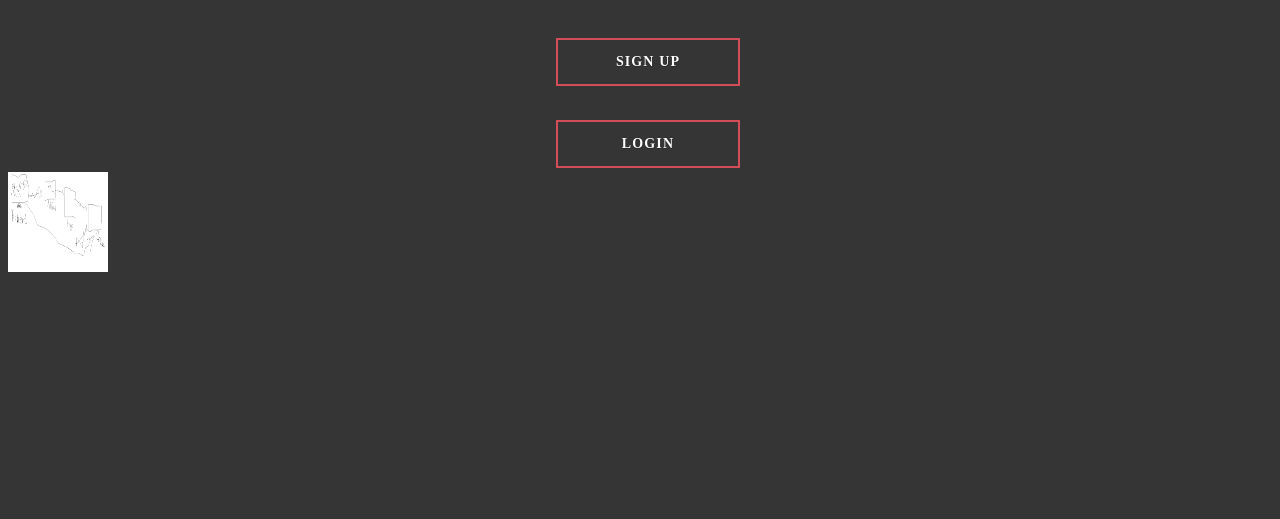
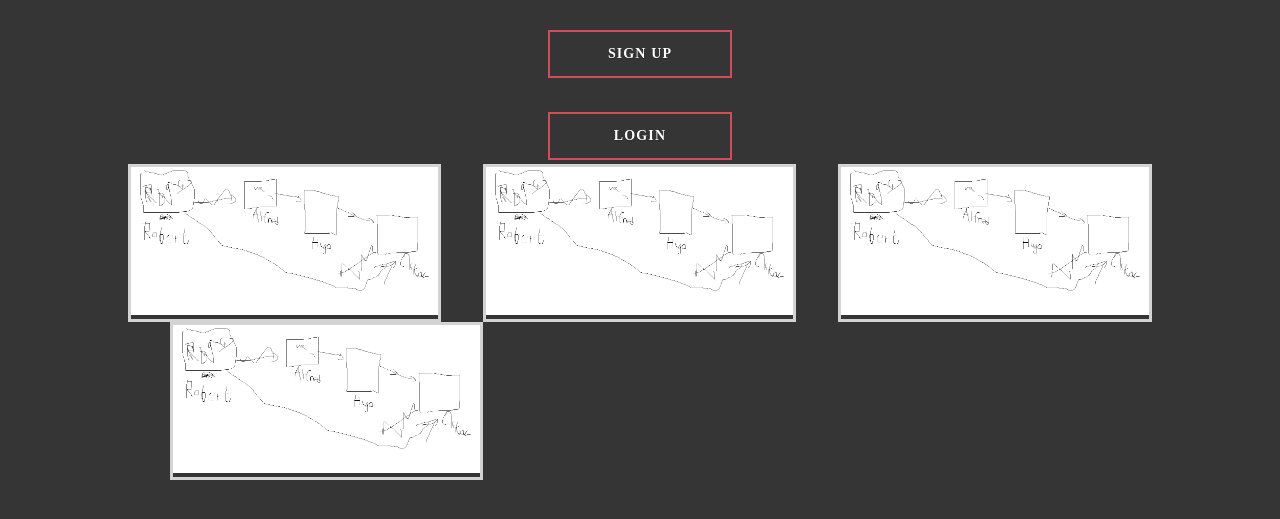
Before and after one commit to Hugsim/GitGud, a PHP site: page /home.html in a window 1280 px wide. Shown: the top 519 px of the page. Run offline with PHP 8.4, Linux system fonts and the light colour scheme.

Commit message:
Stylesheetförändringar

```diff
--- a/home.html
+++ b/home.html
@@ -14,6 +14,15 @@
         <div class="image">
             <img src="images/bH729k.png"/>
         </div>
+        <div class="image">
+            <img src="images/bH729k.png"/>
+        </div>
+        <div class="image">
+            <img src="images/bH729k.png"/>
+        </div>
+        <div class="image">
+            <img src="images/bH729k.png"/>
+        </div>
     </div>
 
     </body>
--- a/stylesheet.css
+++ b/stylesheet.css
@@ -1,7 +1,6 @@
 body {
-	display: block;
     background-color: #353535;
-	width: 100%;
+	margin: 0px !important;
 }
 
 a.animated-button:link, a.animated-button:visited {
--- a/stylesheetLastImages.css
+++ b/stylesheetLastImages.css
@@ -1,15 +1,22 @@
 .image {
-	width: 10%;
+    border: 3px lightgray solid;
+    padding: 0px;
+	width: 30%;
+    height: auto;
 	float:left;
+    margin-left: 4.1%;
 }
 
-img {
-	width: 100px;
-	height: 100px;
+.image:first-child {
+    margin-left: 0;
+}
+
+.image img {
+	width: 100%;
 }
 
 .lastImages {
 	width: 80%;
-	margin:auto;
+	margin-left: 10%;
 	display: inline-block;
 }
```
